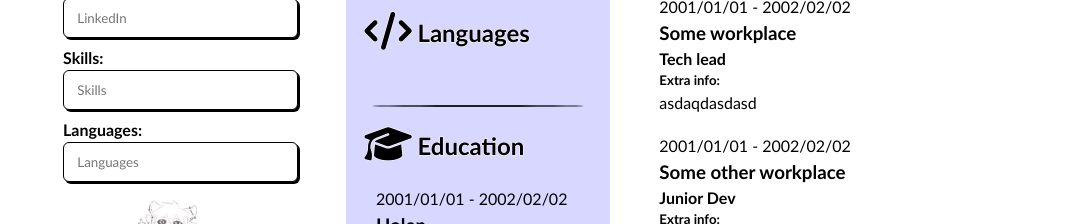
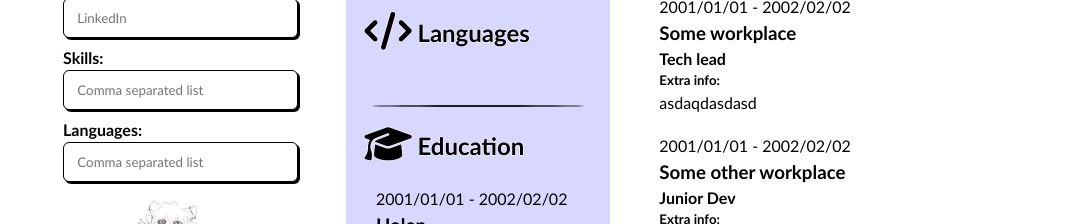
Before and after one commit to ATlexEide/cv-app, a React (Vite) app: page / in a window 1280 px wide. Shown: the part 576-800 px from the top of the page, without its empty margins (193-1280 px from the left). Built offline with nearby package versions, Linux system fonts and the light colour scheme; some icons are missing.

Commit message:
Update placeholder logic

```diff
--- a/src/Components/Inputs/Input.jsx
+++ b/src/Components/Inputs/Input.jsx
@@ -35,7 +35,7 @@ function Input({ label, name, type, value, onChange, className, placeholder }) {
           type={type}
           value={value}
           onChange={onChange}
-          placeholder={placeholder ? label : ""}
+          placeholder={placeholder ? placeholder : ""}
         />
       )}
     </div>
```
